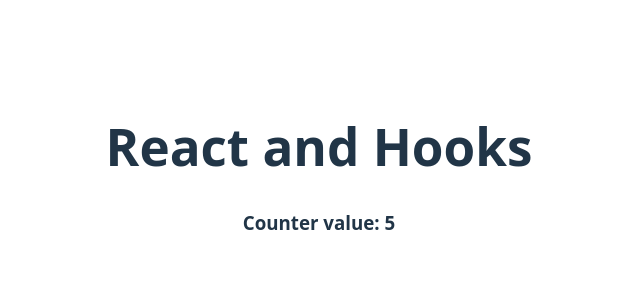
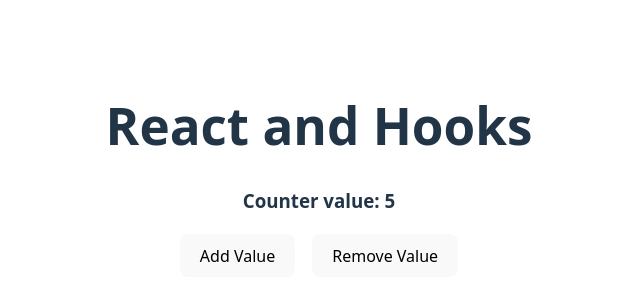
Before and after one commit to Rajaryan99/React_learning-Projects, a React (Vite) app in the folder reactState_hooks/: page / in a window 1280 px wide. Shown: the part 230-530 px from the top of the page, without its empty margins (321-961 px from the left). Built offline with nearby package versions, Linux system fonts and the light colour scheme.

Commit message:
counter value

```diff
--- a/reactState_hooks/src/App.jsx
+++ b/reactState_hooks/src/App.jsx
@@ -5,14 +5,19 @@
 
 function App() {
 
+  let addValue = () => {
+    console.log('button was Clicked')
+  }
 
+let counter = 5;
   return (
     <>
      <h1>React and Hooks</h1>
 
-    <h3>Counter value: 5</h3>
+    <h3>Counter value: {counter}</h3>
 
-
+    <button onClick={addValue}>Add Value</button> &nbsp; &nbsp;
+    <button>Remove Value</button>
     </>
   )
 }
```
